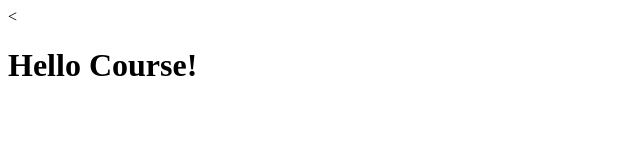
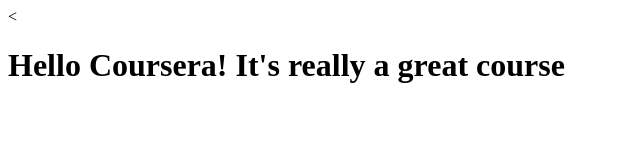
Before and after one commit to Sandhy-W/coursera-test, a plain HTML site: page site/index.html in a window 1280 px wide. Shown: the whole page, without its empty margins (0-640 px from the left). Drawn offline with Linux system fonts and the light colour scheme.

Commit message:
small addition to our page content

```diff
--- a/site/index.html
+++ b/site/index.html
@@ -6,6 +6,6 @@
 	<title>Hallo Coursera!</title>
 </head>
 <body>
-<<h1>Hello Course!</h1>
+<<h1>Hello Coursera! It's really a great course</h1>
 </body>
 </html>
```
